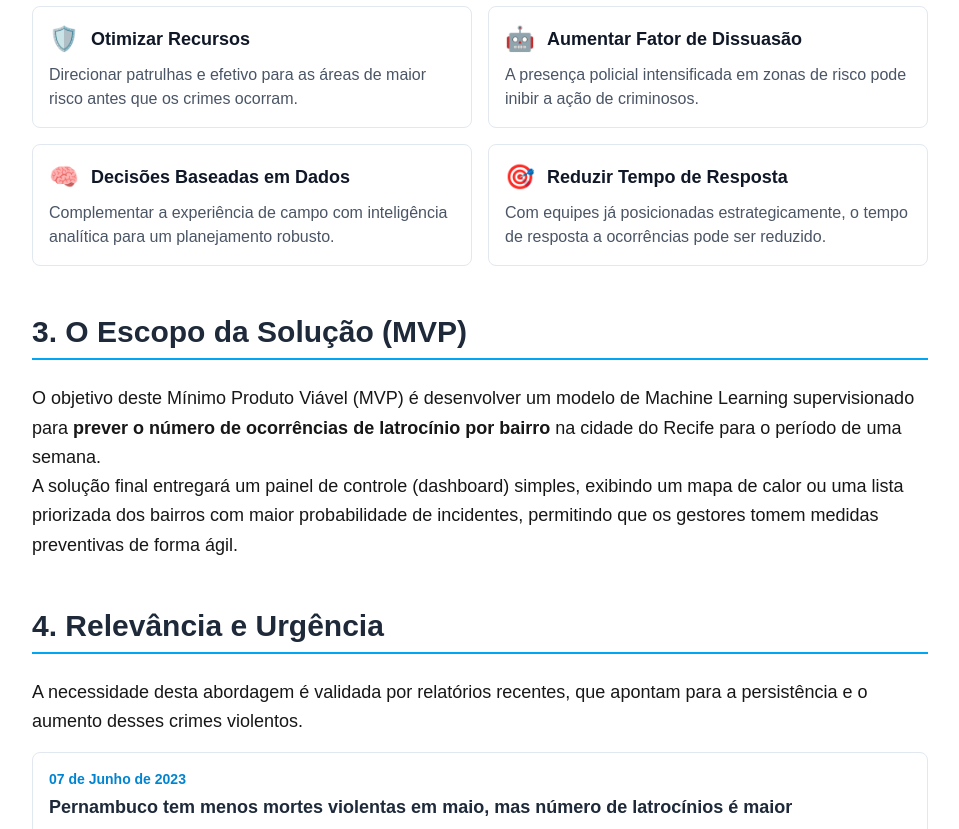
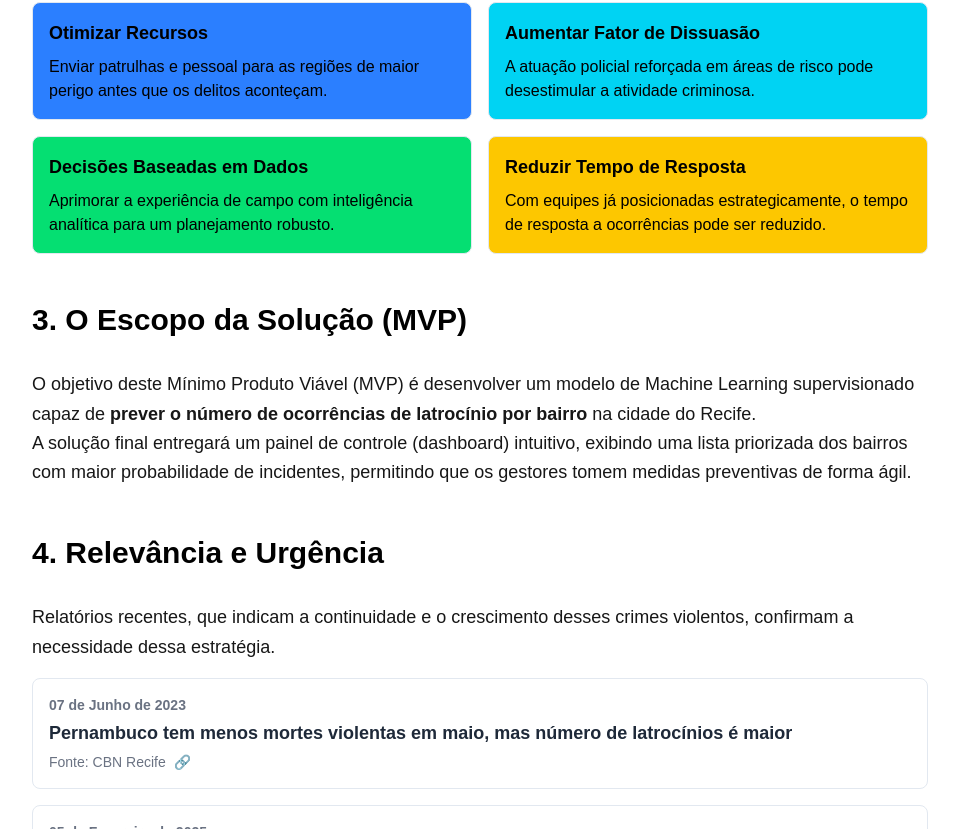
Before and after one commit to VitorMarins/P.I_dataset_ocorrencias_delegacia, a Next.js app in the folder ocorrencias-app/: page / in a window 1280 px wide. Shown: the part 1111-1940 px from the top of the page, without its empty margins (160-1119 px from the left). Built offline with nearby package versions, Linux system fonts and the light colour scheme.

Commit message:
feat(components): create and import projectSection, newsReference and valueCard components in page.tsx

```diff
--- /dev/null
+++ b/ocorrencias-app/src/app/_components/newsReference/newsReference.tsx
@@ -0,0 +1,25 @@
+import React from "react";
+
+interface newsReferenceProps {
+  date: string;
+  title: string;
+  source: string;
+  url: string;
+}
+
+export default function NewsReference({ date, title, source, url }: newsReferenceProps) {
+  return (
+    <a
+      href={url}
+      target="_blank"
+      rel="noopener noreferrer"
+      className="block p-4 my-4 bg-white dark:bg-gray-800 border border-slate-200 dark:border-gray-700 rounded-lg hover:shadow-lg hover:border-sky-500 transition-all duration-300"
+    >
+      <p className="text-sm font-semibold text-gray-500 dark:text-gray-400">{date}</p>
+      <h4 className="font-bold text-gray-800 dark:text-white my-1">{title}</h4>
+      <div className="flex items-center text-sm text-gray-500 dark:text-gray-400">
+        Fonte: {source} <span className="ml-2">🔗</span>
+      </div>
+    </a>
+  );
+}
--- /dev/null
+++ b/ocorrencias-app/src/app/_components/projectSection/projectSection.tsx
@@ -0,0 +1,19 @@
+import React from "react";
+
+interface projectSectionProps {
+  title: string;
+  children: React.ReactNode;
+}
+
+export default function projectSection({ title, children }: projectSectionProps) {
+  return (
+    <section className="mb-12">
+      <h2 className="text-3xl font-bold text-black dark:text-black pb-2 mb-6">
+        {title}
+      </h2>
+      <div className="prose prose-lg dark:prose-invert max-w-none text-lg leading-relaxed">
+        {children}
+      </div>
+    </section>
+  );
+}
--- /dev/null
+++ b/ocorrencias-app/src/app/_components/valueCard/valueCard.tsx
@@ -0,0 +1,18 @@
+import React from "react";
+
+interface valueCardProps {
+  title: string;
+  description: string;
+  color: string;
+}
+
+export default function valueCard({ title, description, color }: valueCardProps) {
+  return (
+    <div className={`p-4 rounded-lg border border-slate-200 dark:border-gray-700 ${color}`}>
+      <div className="flex items-center gap-3">
+        <h3 className="font-bold text-lg text-black">{title}</h3>
+      </div>
+      <p className="mt-2 text-base text-black">{description}</p>
+    </div>
+  );
+}
--- a/ocorrencias-app/src/app/page.tsx
+++ b/ocorrencias-app/src/app/page.tsx
@@ -1,70 +1,16 @@
 import React from 'react';
+import ProjectSection from './_components/projectSection/projectSection';
+import ValueCard from './_components/valueCard/valueCard';
+import NewsReference from './_components/newsReference/newsReference';
 
-interface ProjectSectionProps {
-  title: string;
-  children: React.ReactNode;
-}
-
-function ProjectSection({ title, children }: ProjectSectionProps) {
-  return (
-    <section className="mb-12">
-      <h2 className="text-3xl font-bold text-gray-800 dark:text-white border-b-2 border-sky-500 pb-2 mb-6">
-        {title}
-      </h2>
-      <div className="prose prose-lg dark:prose-invert max-w-none text-lg leading-relaxed">
-        {children}
-      </div>
-    </section>
-  );
-}
-
-
-interface NewsReferenceProps {
-  date: string;
-  title: string;
-  source: string;
-  url: string;
-}
-
-function NewsReference({ date, title, source, url }: NewsReferenceProps) {
-  return (
-    <a
-      href={url}
-      target="_blank"
-      rel="noopener noreferrer"
-      className="block p-4 my-4 bg-white dark:bg-gray-800 border border-slate-200 dark:border-gray-700 rounded-lg hover:shadow-lg hover:border-sky-500 transition-all duration-300"
-    >
-      <p className="text-sm font-semibold text-sky-600 dark:text-sky-400">{date}</p>
-      <h4 className="font-bold text-gray-800 dark:text-white my-1">{title}</h4>
-      <div className="flex items-center text-sm text-gray-500 dark:text-gray-400">
-        Fonte: {source} <span className="ml-2">🔗</span>
-      </div>
-    </a>
-  );
-}
-
-
-function ValueCard({icon, title, description}: {icon: string, title: string, description: string}) {
-  return (
-    <div className="bg-white dark:bg-gray-800 p-4 rounded-lg border border-slate-200 dark:border-gray-700">
-      <div className="flex items-center gap-3">
-        <span className="text-2xl">{icon}</span>
-        <h3 className="font-bold text-lg text-gray-900 dark:text-white">{title}</h3>
-      </div>
-      <p className="mt-2 text-base text-gray-600 dark:text-gray-300">{description}</p>
-    </div>
-  )
-}
-
-
-export default function Home() {
+export default function HomePage() {
   return (
     <>
       <div className="w-full min-h-screen p-4 sm:p-8">
         <div className="max-w-4xl mx-auto">
-
           <header className="text-center py-10 border-b-2 border-slate-200 dark:border-gray-700 mb-10">
-            <h1 className="text-4xl sm:text-5xl font-extrabold tracking-tight text-gray-900 dark:text-white">
+            <h1 className="text-4xl sm:text-5xl font-extrabold tracking-tight text-gra
+            y-900 dark:text-black">
               Sistema Preditivo de Ocorrências de Latrocínio para Patrulhamento Estratégico
             </h1>
             <p className="mt-4 text-xl text-gray-600 dark:text-gray-300">
@@ -83,44 +29,44 @@ export default function Home() {
 
           <ProjectSection title="2. Proposta de Valor Estratégica">
             <p>
-                A questão central que este projeto busca responder é: <em>"Como a análise preditiva pode transformar dados brutos em inteligência acionável para a Polícia Civil, permitindo uma atuação mais proativa e eficiente?"</em> A resposta está na capacidade de antever tendências criminais para:
+              A questão central que este projeto busca responder é: <em>"Como a análise preditiva pode transformar dados brutos em inteligência útil para a Polícia Civil, permitindo uma atuação mais proativa e eficiente?"</em> A resposta está na capacidade de prever tendências criminais para:
             </p>
             <div className="grid grid-cols-1 md:grid-cols-2 gap-4 mt-6 not-prose">
               <ValueCard
-                    icon="🛡️"
                 title="Otimizar Recursos"
-                    description="Direcionar patrulhas e efetivo para as áreas de maior risco antes que os crimes ocorram."
+                description="Enviar patrulhas e pessoal para as regiões de maior perigo antes que os delitos aconteçam."
+                color="bg-blue-500"
               />
               <ValueCard
-                    icon="🤖"
                 title="Aumentar Fator de Dissuasão"
-                    description="A presença policial intensificada em zonas de risco pode inibir a ação de criminosos."
+                description="A atuação policial reforçada em áreas de risco pode desestimular a atividade criminosa."
+                color="bg-cyan-400"
               />
               <ValueCard
-                    icon="🧠"
                 title="Decisões Baseadas em Dados"
-                    description="Complementar a experiência de campo com inteligência analítica para um planejamento robusto."
+                description="Aprimorar a experiência de campo com inteligência analítica para um planejamento robusto."
+                color="bg-green-400"
               />
               <ValueCard
-                    icon="🎯"
                 title="Reduzir Tempo de Resposta"
                 description="Com equipes já posicionadas estrategicamente, o tempo de resposta a ocorrências pode ser reduzido."
+                color="bg-yellow-400"
               />
             </div>
           </ProjectSection>
 
           <ProjectSection title="3. O Escopo da Solução (MVP)">
             <p>
-              O objetivo deste Mínimo Produto Viável (MVP) é desenvolver um modelo de Machine Learning supervisionado para <strong>prever o número de ocorrências de latrocínio por bairro</strong> na cidade do Recife para o período de uma semana.
+              O objetivo deste Mínimo Produto Viável (MVP) é desenvolver um modelo de Machine Learning supervisionado capaz de <strong>prever o número de ocorrências de latrocínio por bairro</strong> na cidade do Recife.
             </p>
             <p>
-              A solução final entregará um painel de controle (dashboard) simples, exibindo um mapa de calor ou uma lista priorizada dos bairros com maior probabilidade de incidentes, permitindo que os gestores tomem medidas preventivas de forma ágil.
+              A solução final entregará um painel de controle (dashboard) intuitivo, exibindo uma lista priorizada dos bairros com maior probabilidade de incidentes, permitindo que os gestores tomem medidas preventivas de forma ágil.
             </p>
           </ProjectSection>
 
           <ProjectSection title="4. Relevância e Urgência">
             <p>
-                A necessidade desta abordagem é validada por relatórios recentes, que apontam para a persistência e o aumento desses crimes violentos.
+              Relatórios recentes, que indicam a continuidade e o crescimento desses crimes violentos, confirmam a necessidade dessa estratégia.
             </p>
             <NewsReference
               date="07 de Junho de 2023"
@@ -161,7 +107,6 @@ export default function Home() {
               </li>
             </ul>
           </ProjectSection>
-
         </div>
       </div>
     </>
```
Lines whose indentation alone changed are shown as unchanged.
